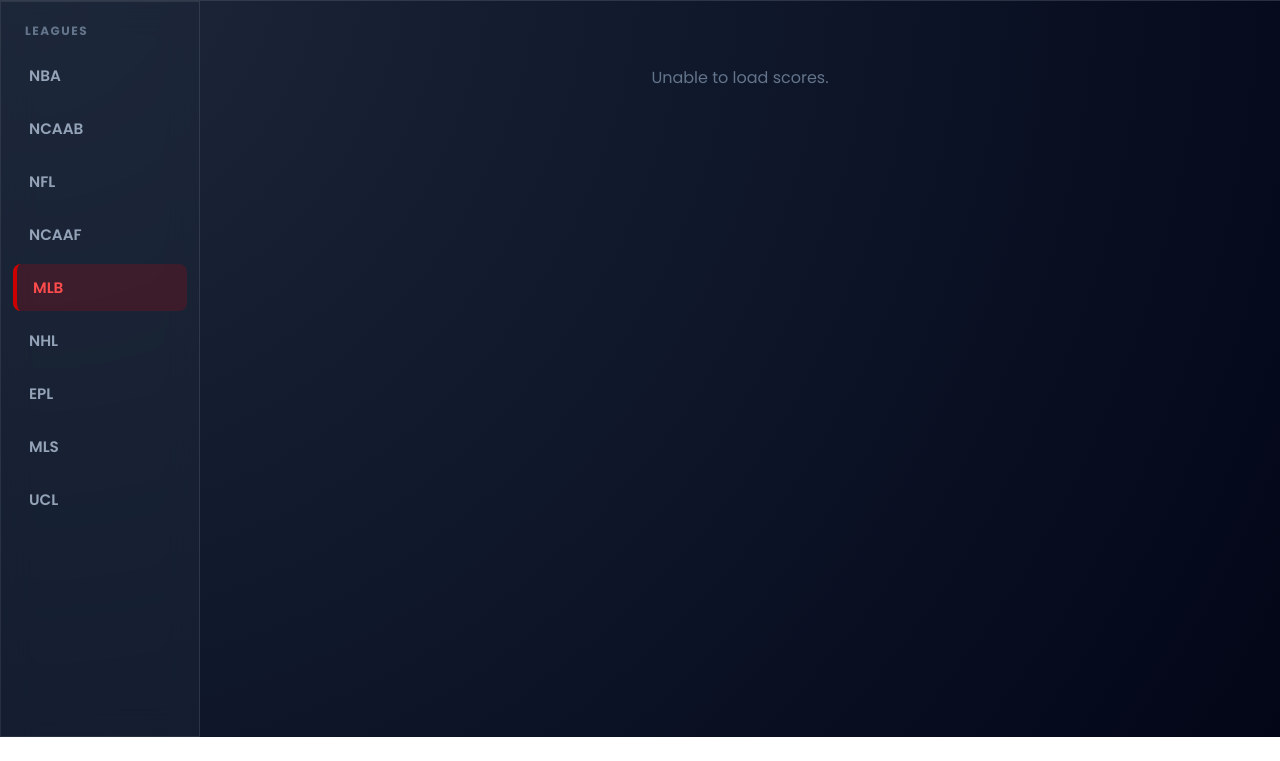
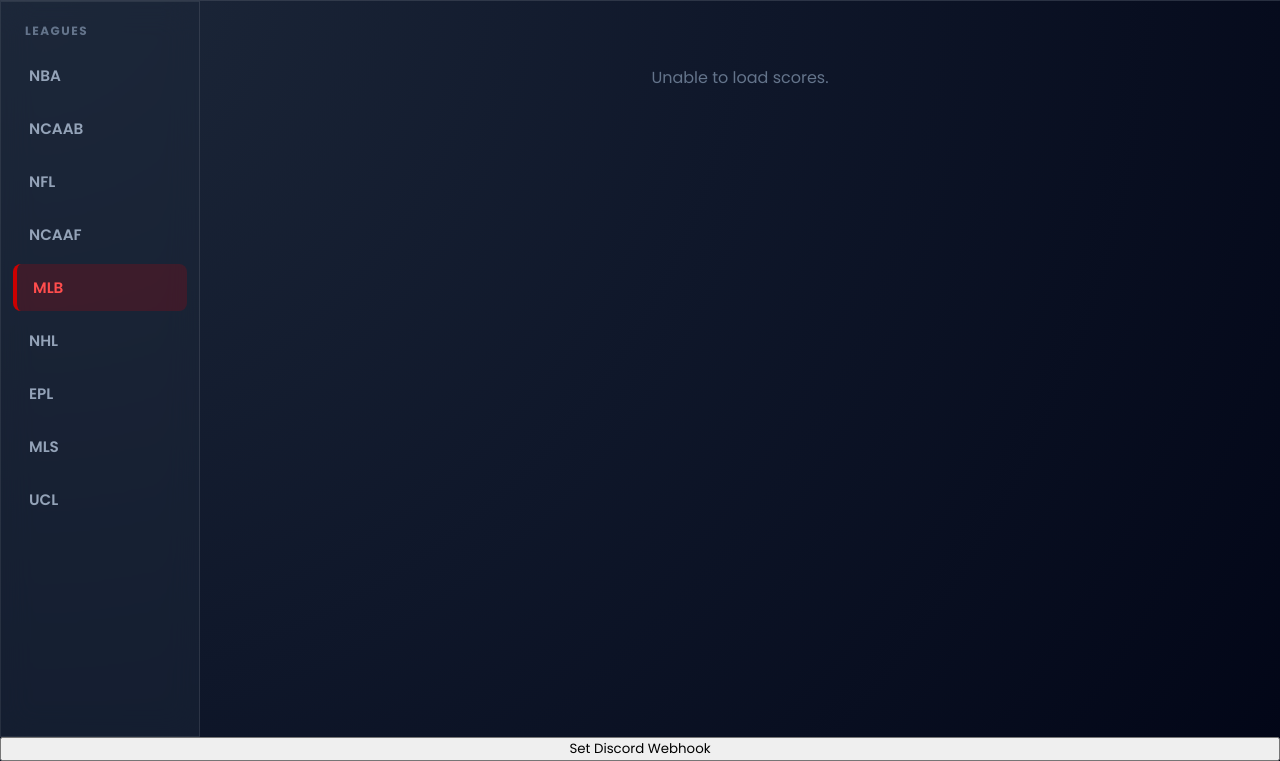
Before and after one commit to MrChris-2025/sportsalerts, a website: page index.html in a window 1280 px wide. Shown: the part 63-824 px from the top of the page. Before the commit the page ends 800 px from the top, so only its background shows below. Drawn offline with Linux system fonts and the light colour scheme; no server answers.

Commit message:
Add button to set Discord webhook

```diff
--- a/index.html
+++ b/index.html
@@ -43,6 +43,7 @@
       <div id="scoreboard" class="grid"></div>
     </main>
   </div>
+<button onclick="setDiscordWebhook()">Set Discord Webhook</button>
 
   <script src="app.js"></script>
 </body>
```
